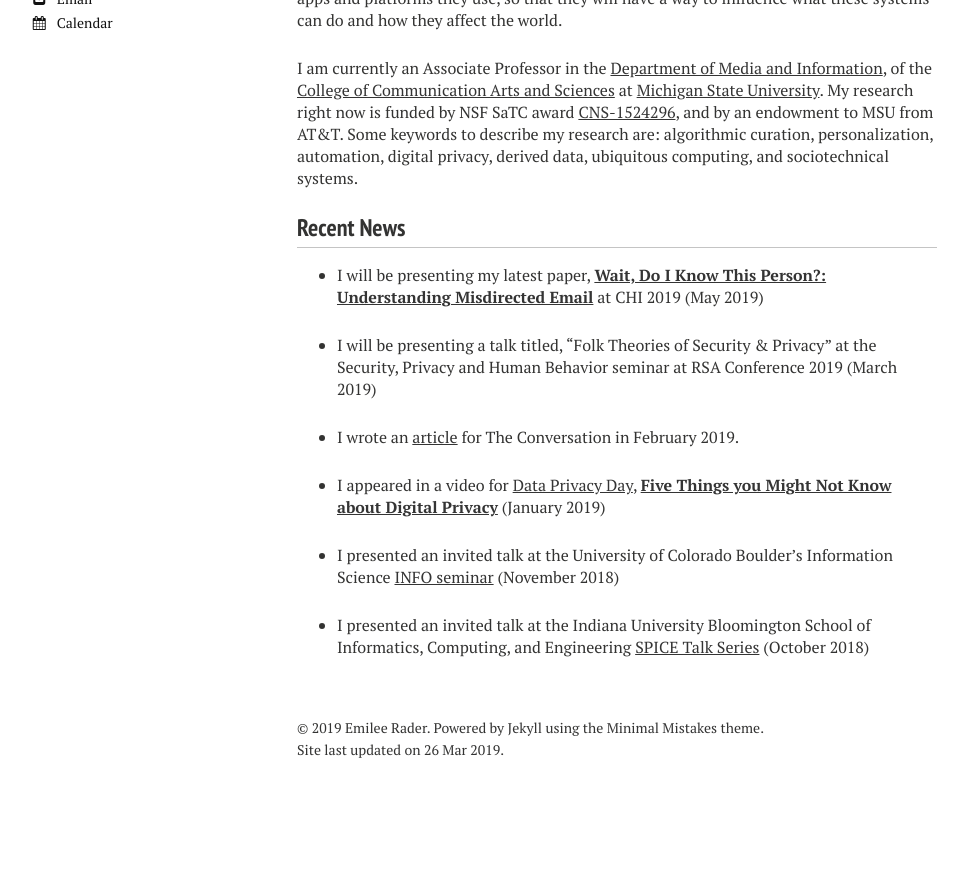
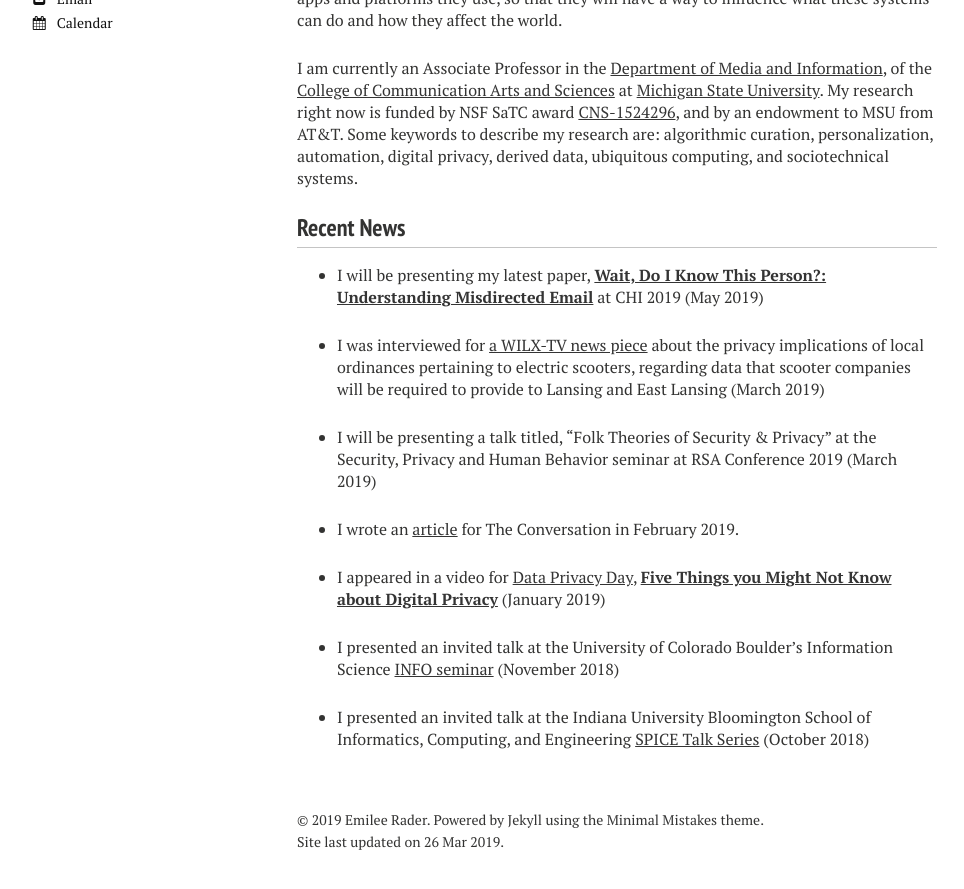
Before and after one commit to bierdoctor/bierdoctor.github.io, a Jekyll site: the page built from index.md, in a window 1280 px wide and 900 px high, scrolled down 697 px. Shown: the top 889 px of the window, without its empty margins (23-987 px from the left). Built offline with Jekyll 4.4.1, drawn with Linux system fonts in a browser that asks for light colours; nearby versions of some CDN libraries; before the commit the page ends 1505 px from its top, so only the background shows below that.

Commit message:
add news item to home page

```diff
--- a/index.md
+++ b/index.md
@@ -15,6 +15,8 @@
 ### Recent News
 
 - I will be presenting my latest paper, [**Wait, Do I Know This Person?: Understanding Misdirected Email**](http://bierdoctor.com/papers/rader_chi19.pdf) at CHI 2019 (May 2019)
+
+- I was interviewed for [a WILX-TV news piece](https://www.wilx.com/content/news/City-wants-data-shared-from-electric-scooters-507646781.html) about the privacy implications of local ordinances pertaining to electric scooters, regarding data that scooter companies will be required to provide to Lansing and East Lansing (March 2019)
 
 - I will be presenting a talk titled, "Folk Theories of Security & Privacy" at the Security, Privacy and Human Behavior seminar at RSA Conference 2019 (March 2019)
 
```
